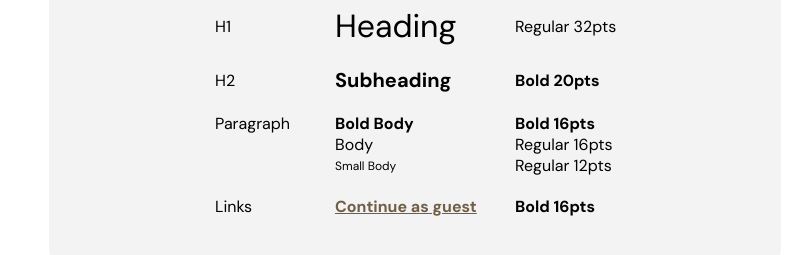
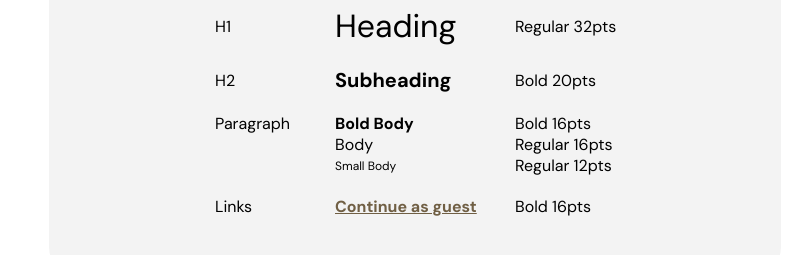
Before and after one commit to ohmaruko/Tranquify-style-guide, a Next.js app: page /typography in a window 1280 px wide. Shown: the part 1248-1503 px from the top of the page, without its empty margins (225-1031 px from the left). Built offline with nearby package versions, Linux system fonts and the light colour scheme.

Commit message:
update typography page styling

```diff
--- a/pages/typography.js
+++ b/pages/typography.js
@@ -64,12 +64,12 @@ export default function Home() {
             <div className={styles.fontRow}>
               <div>H2</div>
               <div className={`${styles.boldText} ${styles.subheading}`}>Subheading</div>
-              <div className={styles.boldText}>Bold 20pts</div>
+              <div>Bold 20pts</div>
             </div>
             <div className={styles.fontRow}>
               <div>Paragraph</div>
               <div className={styles.boldText}>Bold Body</div>
-              <div className={styles.boldText}>Bold 16pts</div>
+              <div>Bold 16pts</div>
               <div></div>
               <div>Body</div>
               <div>Regular 16pts</div>
@@ -80,7 +80,7 @@ export default function Home() {
             <div className={styles.fontRow}>
               <div>Links</div>
               <div className={styles.link}>Continue as guest</div>
-              <div className={styles.boldText}>Bold 16pts</div>
+              <div>Bold 16pts</div>
             </div>
           </div>
         </div>
```
